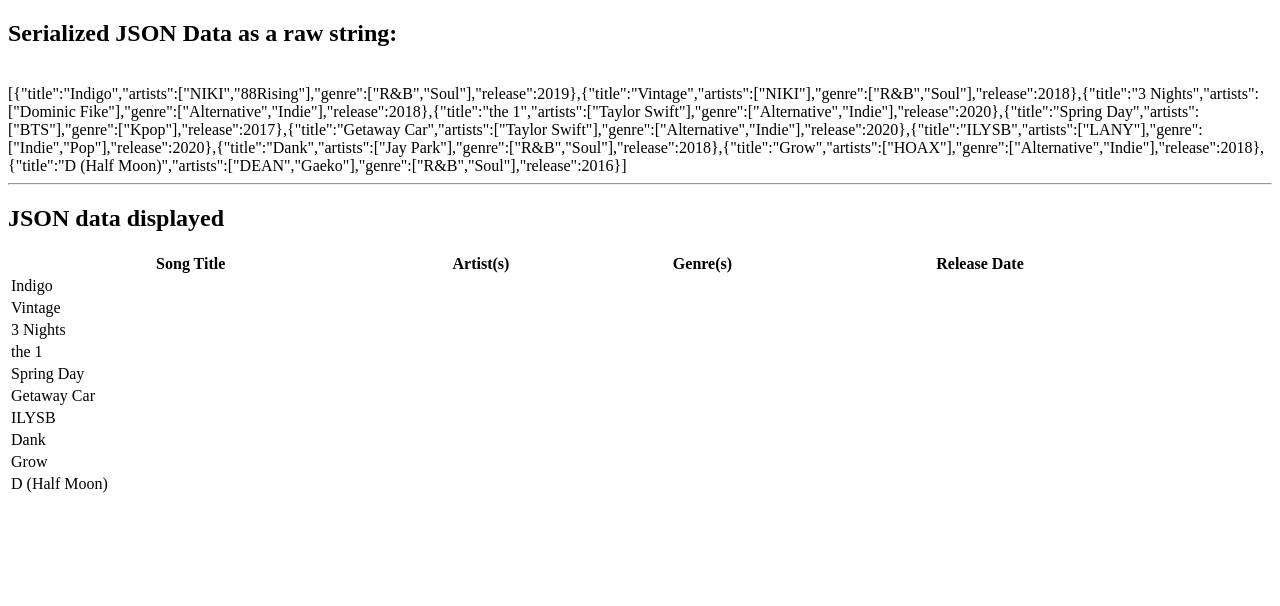
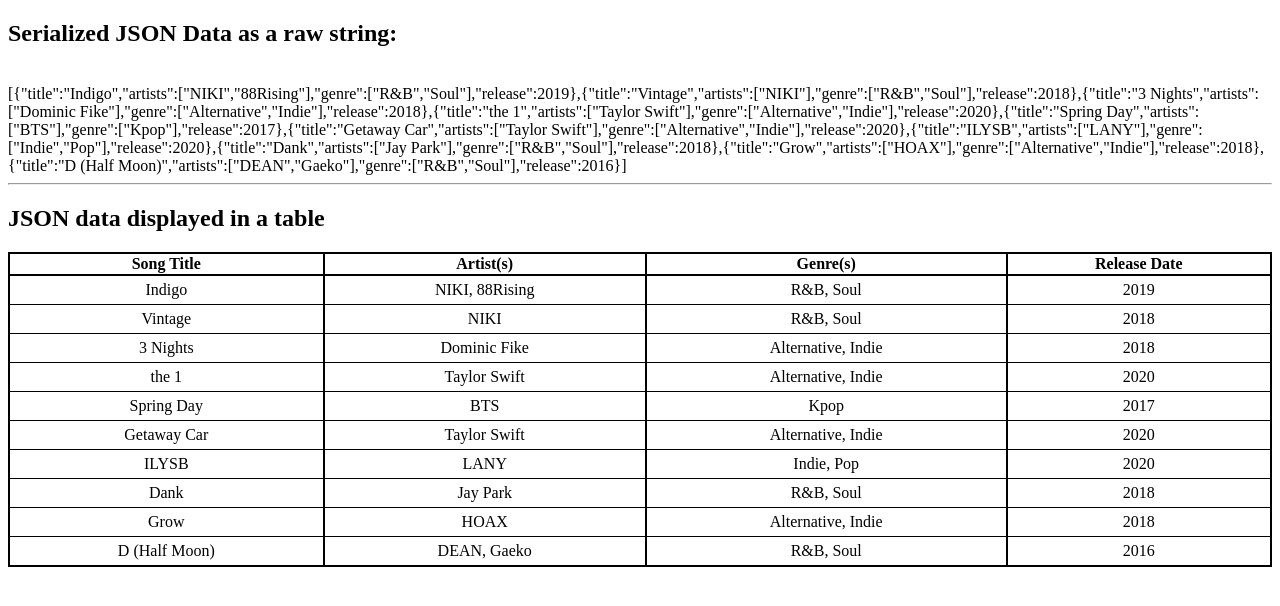
Before and after one commit to sliu00/setList, a plain HTML site: page index.html in a window 1280 px wide. Drawn offline with nearby package versions, Linux system fonts and the light colour scheme.

Commit message:
added json data to table

```diff
--- a/index.html
+++ b/index.html
@@ -7,14 +7,36 @@
     body {
         height: auto;
     }
+
+    table {
+        width: 100%;
+        padding: 5px;
+        border: 2px solid black;
+    }
+
+    td {
+        text-align: center;
+        border: 1px solid black;
+        border-right: 2px solid black;
+        padding: 5px;
+    }
+
+    table, td {
+        border-collapse: collapse;
+    }
+
+    th {
+        border: 2px solid black;
+    }
+
 </style>
 <html>
     <body>
         <div id="serialized"></div>
         <hr>
-        <table id="setList" style="width: 90%">
-            <h2>JSON data displayed</h2>
-            <tr>
+        <table id="setList">
+            <h2>JSON data displayed in a table</h2>
+            <tr id="tableHeader">
                 <th>Song Title</th>
                 <th>Artist(s)</th>
                 <th>Genre(s)</th>
@@ -31,13 +53,30 @@
 
                     setList.forEach(function(song) {
                         var songStr = "";
-                        songStr += "<tr>" + "<td>" + song.title + "</td>" + "</tr>";
+
+                        var artists = "";
+                        var artistsLen = Object.keys(song.artists).length;
+                        //Get artists
+                        for (var i = 0; i < artistsLen; i++) {
+                            artists += song.artists[i]
+                            if (i < artistsLen - 1) {
+                                artists += ", ";
+                            }
+                        }
+                        //Get genres
+                        var genres = "";
+                        var genreLen = Object.keys(song.genre).length;
+                        for (var i = 0; i < genreLen; i++) {
+                            genres += song.genre[i]
+                            if (i < genreLen - 1) {
+                                genres += ", ";
+                            }
+                        }
+
+                        songStr += "<tr>" + "<td>" + song.title + "</td>" +
+                            "<td>" + artists + "</td>" + "<td>" + genres + "</td>" +
+                            "<td>" + song.release + "</td>" + "</tr>";
                         document.getElementById("setList").innerHTML += songStr;
-
-                        console.log("SONG: " + song.title)
-                        for (var i = 0; i < Object.keys(song.artists).length; i++) {
-                            console.log(song.artists[i]);
-                        }
                     })
                 })
 
```
